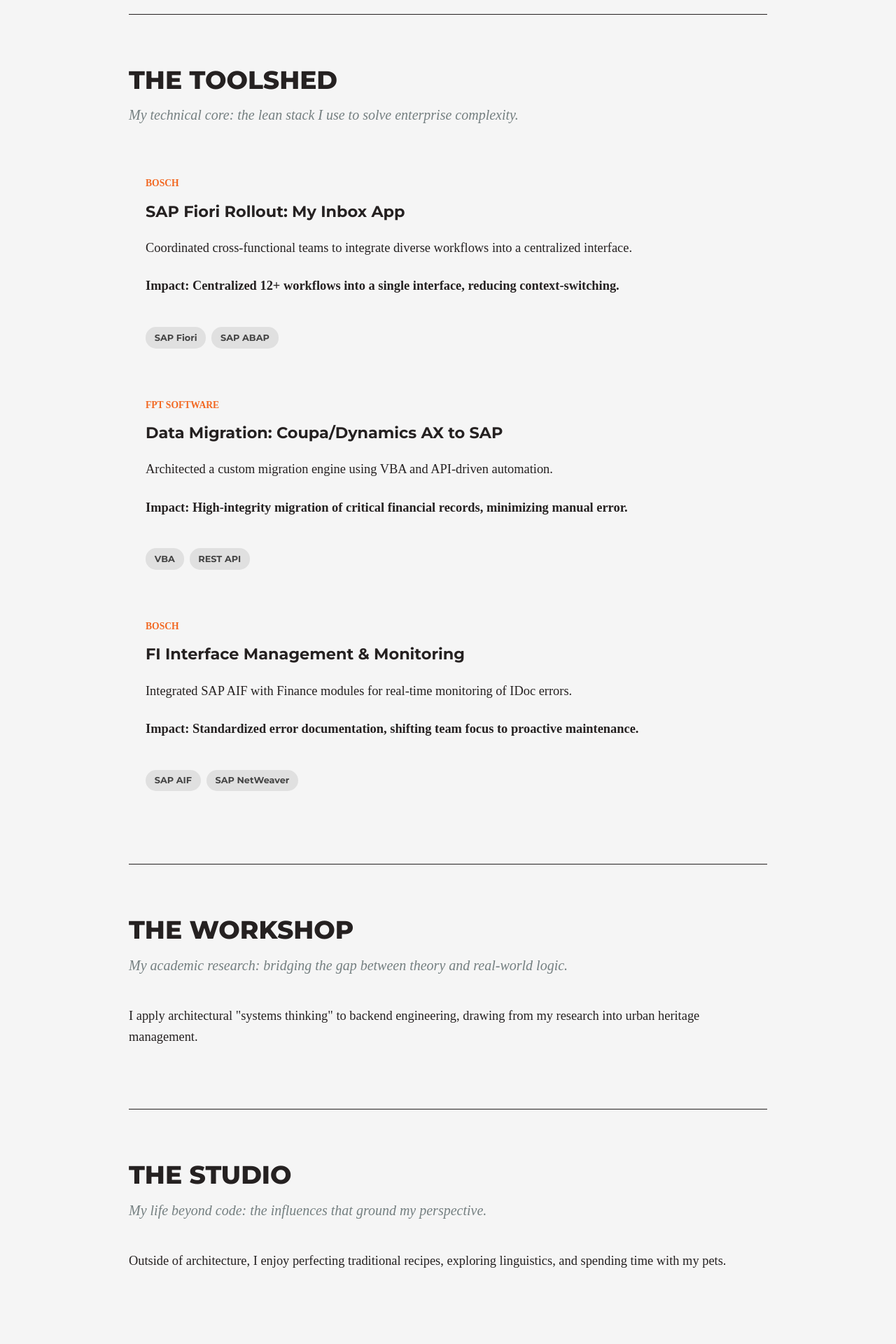
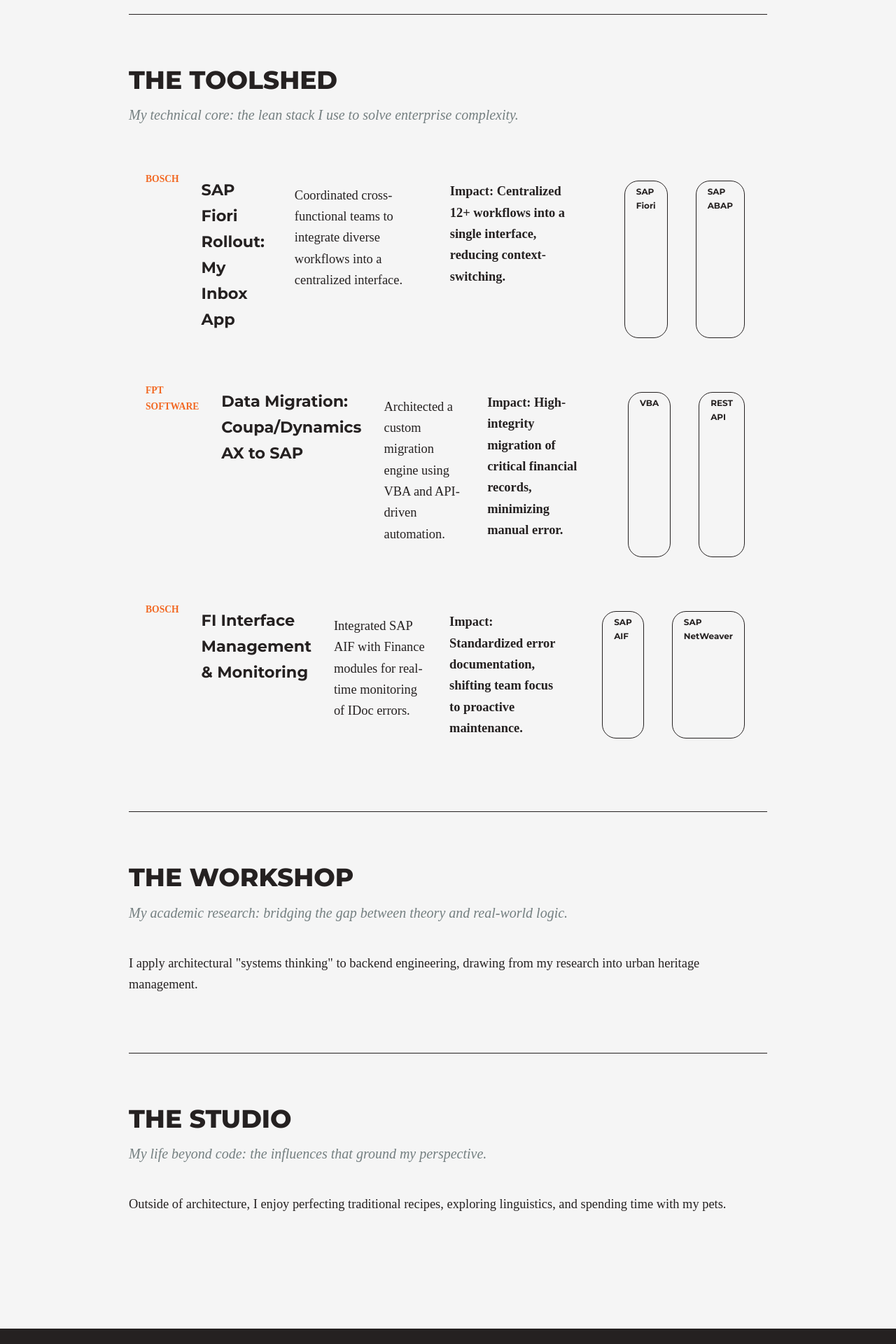
Before and after one commit to huongntn/portfolio-website, a Jekyll site: the page built from index.html, in a window 1280 px wide. Shown: the part 566-2486 px from the top of the page at 70% size. Built offline with Jekyll 4.4.1, drawn with Linux system fonts in a browser that asks for light colours; some web fonts are replaced.

Commit message:
Update style.css

```diff
--- a/assets/css/style.css
+++ b/assets/css/style.css
@@ -17,22 +17,10 @@
 h1 { font-family: var(--font-headers); font-weight: 800; font-size: 3.75rem; margin: 0 0 1.5rem 0; }
 
 .btn-dark {
-  display: inline-flex;
-  justify-content: center;
-  align-items: center;
-  width: 220px;
-  font-family: var(--font-headers);
-  font-weight: 700;
-  font-size: 0.85rem;
-  text-transform: uppercase;
-  color: var(--white);
-  background-color: var(--text-main);
-  text-decoration: none;
-  padding: 0.95rem 1.5rem;
-  border-radius: 30px;
-  margin-right: 1rem;
-  transition: background-color 0.15s;
-  text-align: center;
+  display: inline-flex; justify-content: center; align-items: center; width: 220px;
+  font-family: var(--font-headers); font-weight: 700; font-size: 0.85rem; text-transform: uppercase;
+  color: var(--white); background-color: var(--text-main); text-decoration: none; padding: 0.95rem 1.5rem;
+  border-radius: 30px; margin-right: 1rem; transition: all 0.2s ease; text-align: center;
 }
 .btn-dark:hover { background-color: var(--brand-orange); }
 
@@ -42,12 +30,20 @@
 hr { border: none; border-top: 1px solid var(--text-main); margin: 0; }
 
 .project-link { text-decoration: none; color: inherit; display: block; margin-bottom: 1rem; }
-.project-card { padding: 1.5rem; border-radius: 8px; transition: all 0.2s ease; }
-.project-card:hover { background-color: rgba(0,0,0,0.05); border-left: 4px solid var(--brand-orange); }
-.project-card h3 { font-family: var(--font-headers); font-size: 1.4rem; margin: 0.5rem 0; }
+.project-card { padding: 1.5rem; border-radius: 8px; transition: all 0.2s ease; display: flex; gap: 2rem; }
+.project-card:hover { background-color: rgba(0,0,0,0.03); }
+.project-card:hover h3 { color: var(--brand-orange); }
+.project-card h3 { font-family: var(--font-headers); font-size: 1.4rem; margin: 0.5rem 0; transition: color 0.2s; }
 .project-meta { color: var(--brand-orange); font-weight: 700; font-size: 0.85rem; text-transform: uppercase; }
 .impact { display: block; margin-top: 0.8rem; font-weight: 600; }
-.skill-tag { background: #e0e0e0; color: #444; padding: 0.3rem 0.8rem; border-radius: 15px; font-size: 0.8rem; font-family: var(--font-headers); margin-right: 0.5rem; display: inline-block; margin-top: 0.8rem; }
+
+.project-date { font-family: var(--font-headers); font-size: 0.8rem; color: var(--text-light); min-width: 130px; padding-top: 0.5rem; text-transform: uppercase; }
+.skill-tag {
+  background: transparent; border: 1px solid var(--text-main); color: var(--text-main);
+  padding: 0.3rem 1rem; border-radius: 20px; font-size: 0.75rem; font-family: var(--font-headers);
+  font-weight: 700; margin-right: 0.5rem; display: inline-block; margin-top: 0.8rem; transition: all 0.2s ease;
+}
+.project-card:hover .skill-tag { border-color: var(--brand-orange); color: var(--brand-orange); }
 
 footer { background-color: var(--text-main); color: var(--white); padding: 4rem 0 3rem 0; margin-top: 5rem; }
 .social-icons a { color: var(--white); font-size: 1.5rem; margin-right: 1.5rem; transition: color 0.15s; }
@@ -55,26 +51,13 @@
 .legal-nav a { color: var(--white); text-decoration: none; font-family: var(--font-headers); font-size: 0.8rem; text-transform: uppercase; margin-left: 1.5rem; transition: color 0.15s; }
 .legal-nav a:hover { color: var(--brand-orange); }
 
-/* --- Mobile Optimization --- */
 @media (max-width: 768px) {
-  .hero-wrapper {
-    display: flex !important;
-    flex-direction: column !important;
-    text-align: center !important;
-    padding: 3rem 0 !important;
-  }
-
+  .hero-wrapper { display: flex !important; flex-direction: column !important; text-align: center !important; padding: 3rem 0 !important; }
   .hero-profile { order: -1 !important; }
   h1 { font-size: 2.5rem !important; }
-
   .hero-text { display: flex; flex-direction: column; align-items: center; }
   .btn-dark { margin: 0.5rem 0 !important; width: 220px; }
-
   .nav-wrapper { flex-direction: column; gap: 1rem; }
   footer .container > div { flex-direction: column !important; text-align: center; gap: 1.5rem; }
+  .project-card { flex-direction: column; gap: 0.5rem; }
 }
-
-/* Better spacing for paragraphs */
-section p {
-  margin-bottom: 1.5rem;
-}
```
